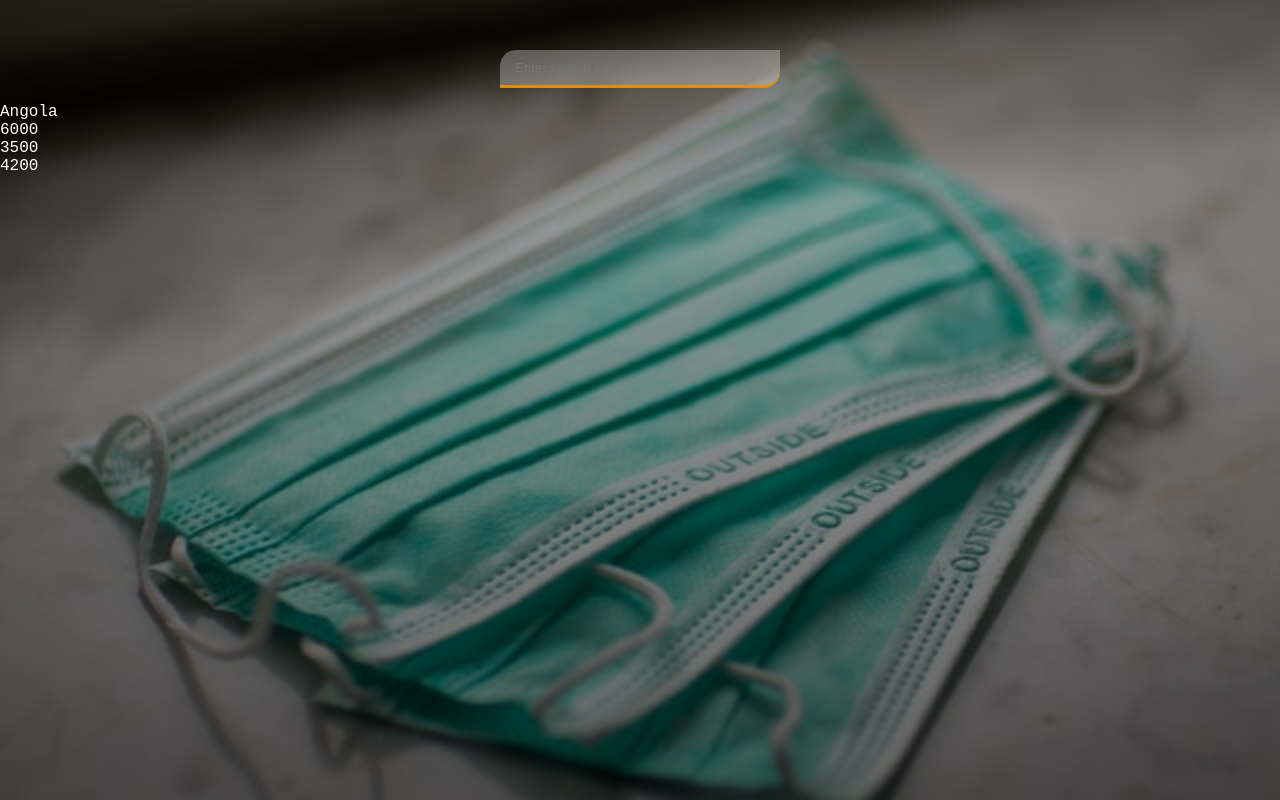
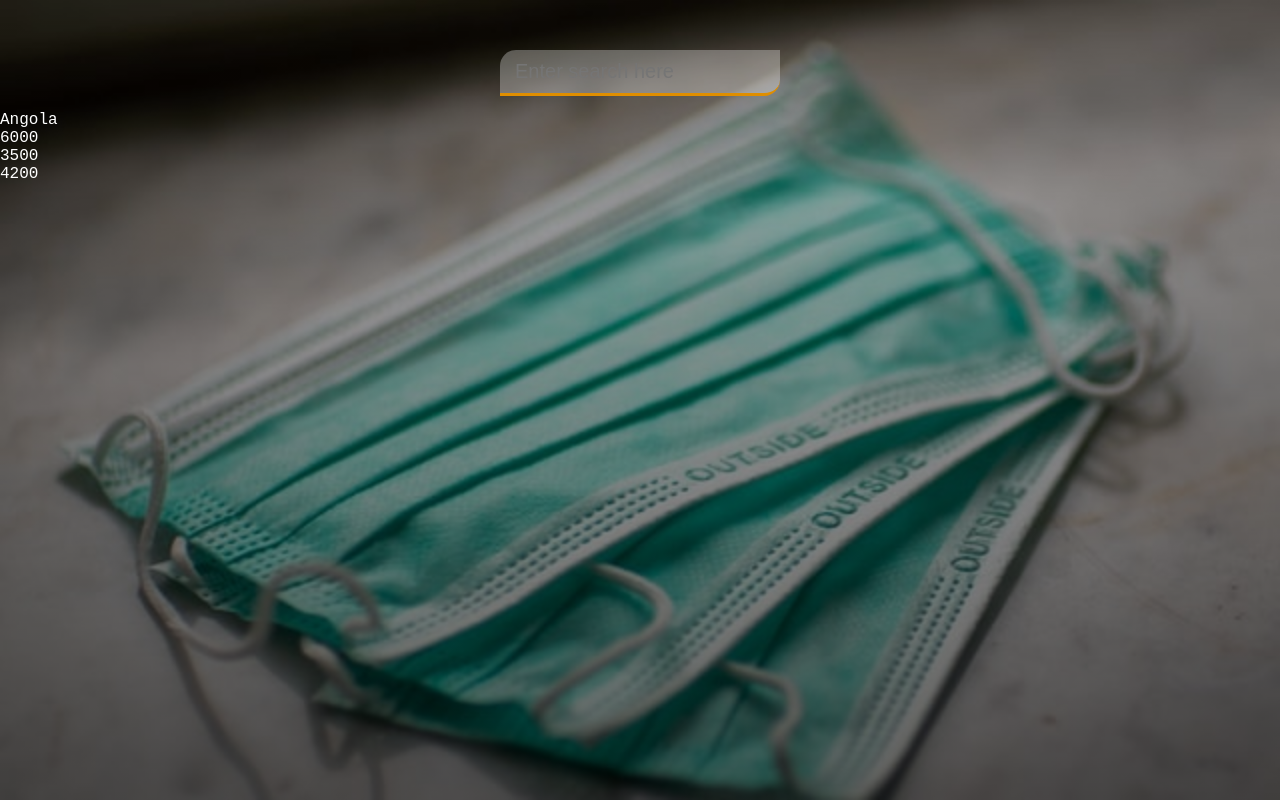
Before and after one commit to Christinekrm02/covid19-tracker, a plain HTML site: page index.html in a window 1280 px wide. Drawn offline with Linux system fonts and the light colour scheme.

Commit message:
Add current styles

```diff
--- a/main.css
+++ b/main.css
@@ -40,4 +40,15 @@ header input {
   border-radius: 16px 0px 16px 0px;
   border-bottom: 3px solid #df8e00;
   color: #313131;
+  font-size: 20px;
+  font-weight: 300;
+  transition: 0.2s ease-out;
 }
+
+header input:focus {
+  background-color: rgba(255, 255, 255, 0.6);
+}
+
+main{
+
+}
```
